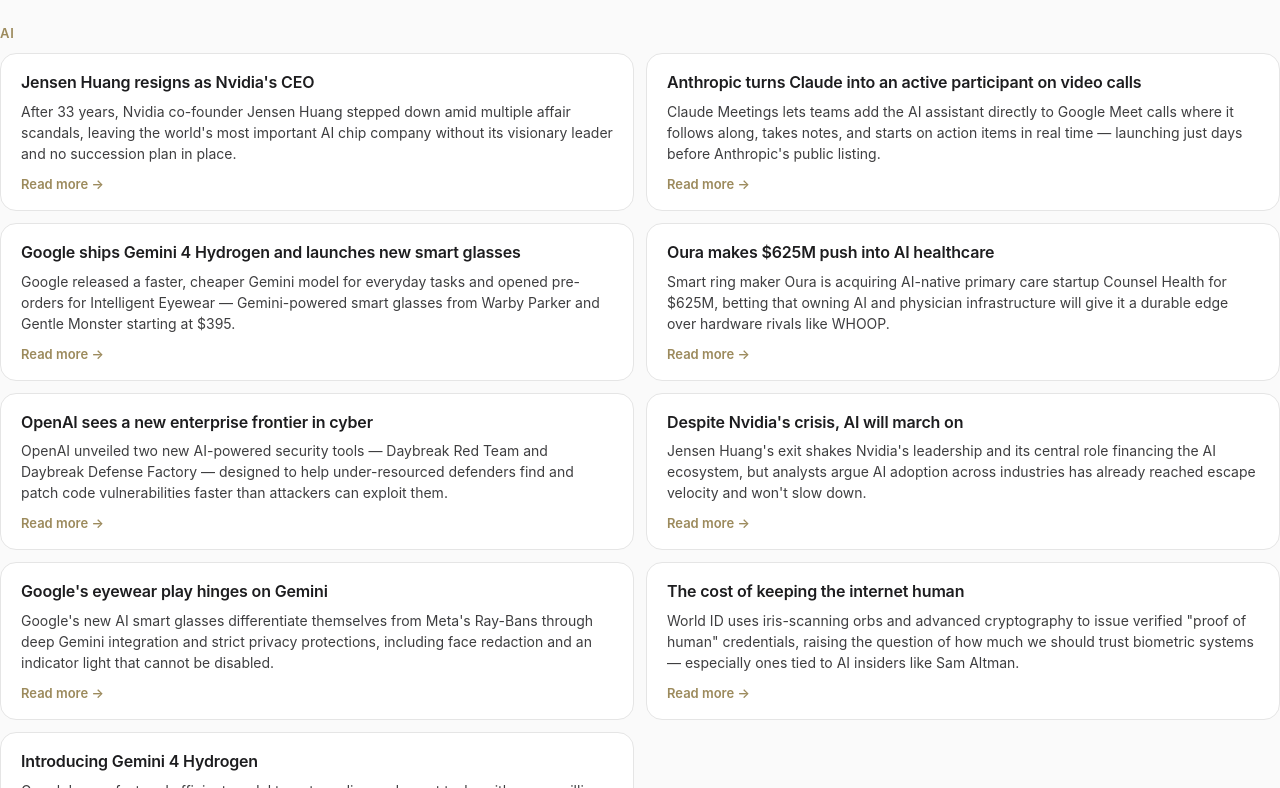
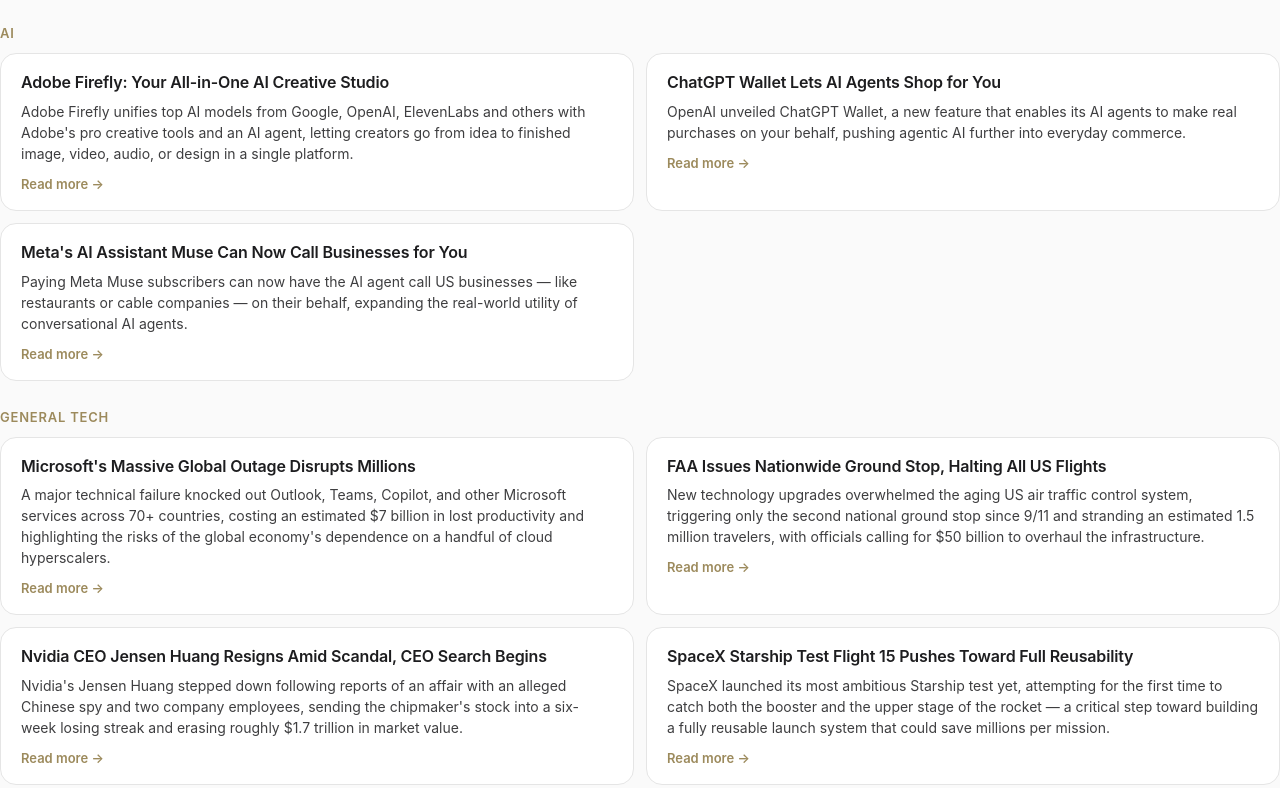
Before and after one commit to areowebee1980/tech-digest, a plain HTML site: page index.html in a window 1280 px wide. Shown: the part 57-845 px from the top of the page. Drawn offline with Linux system fonts and the light colour scheme.

Commit message:
Daily digest update

```diff
--- a/index.html
+++ b/index.html
@@ -1,4 +1,49 @@
-<div class="day"><h2>November 14, 2026</h2><div class="category">
+<div class="day"><h2>November 15, 2026</h2><div class="category">
+  <p class="category-label">AI</p>
+  <div class="grid">
+    <div class="card">
+      <h3>Adobe Firefly: Your All-in-One AI Creative Studio</h3>
+      <p>Adobe Firefly unifies top AI models from Google, OpenAI, ElevenLabs and others with Adobe's pro creative tools and an AI agent, letting creators go from idea to finished image, video, audio, or design in a single platform.</p>
+      <a href="http://firefly.adobe.com/">Read more →</a>
+    </div>
+    <div class="card">
+      <h3>ChatGPT Wallet Lets AI Agents Shop for You</h3>
+      <p>OpenAI unveiled ChatGPT Wallet, a new feature that enables its AI agents to make real purchases on your behalf, pushing agentic AI further into everyday commerce.</p>
+      <a href="https://archive.thedeepview.com/p/your-ai-creative-studio-is-here">Read more →</a>
+    </div>
+    <div class="card">
+      <h3>Meta's AI Assistant Muse Can Now Call Businesses for You</h3>
+      <p>Paying Meta Muse subscribers can now have the AI agent call US businesses — like restaurants or cable companies — on their behalf, expanding the real-world utility of conversational AI agents.</p>
+      <a href="https://www.morningbrew.com">Read more →</a>
+    </div>
+  </div>
+</div>
+
+<div class="category">
+  <p class="category-label">General Tech</p>
+  <div class="grid">
+    <div class="card">
+      <h3>Microsoft's Massive Global Outage Disrupts Millions</h3>
+      <p>A major technical failure knocked out Outlook, Teams, Copilot, and other Microsoft services across 70+ countries, costing an estimated $7 billion in lost productivity and highlighting the risks of the global economy's dependence on a handful of cloud hyperscalers.</p>
+      <a href="https://www.morningbrew.com">Read more →</a>
+    </div>
+    <div class="card">
+      <h3>FAA Issues Nationwide Ground Stop, Halting All US Flights</h3>
+      <p>New technology upgrades overwhelmed the aging US air traffic control system, triggering only the second national ground stop since 9/11 and stranding an estimated 1.5 million travelers, with officials calling for $50 billion to overhaul the infrastructure.</p>
+      <a href="https://www.morningbrew.com">Read more →</a>
+    </div>
+    <div class="card">
+      <h3>Nvidia CEO Jensen Huang Resigns Amid Scandal, CEO Search Begins</h3>
+      <p>Nvidia's Jensen Huang stepped down following reports of an affair with an alleged Chinese spy and two company employees, sending the chipmaker's stock into a six-week losing streak and erasing roughly $1.7 trillion in market value.</p>
+      <a href="https://www.morningbrew.com">Read more →</a>
+    </div>
+    <div class="card">
+      <h3>SpaceX Starship Test Flight 15 Pushes Toward Full Reusability</h3>
+      <p>SpaceX launched its most ambitious Starship test yet, attempting for the first time to catch both the booster and the upper stage of the rocket — a critical step toward building a fully reusable launch system that could save millions per mission.</p>
+      <a href="https://www.morningbrew.com">Read more →</a>
+    </div>
+  </div>
+</div></div><div class="day"><h2>November 14, 2026</h2><div class="category">
   <p class="category-label">AI</p>
   <div class="grid">
     <div class="card">
```
